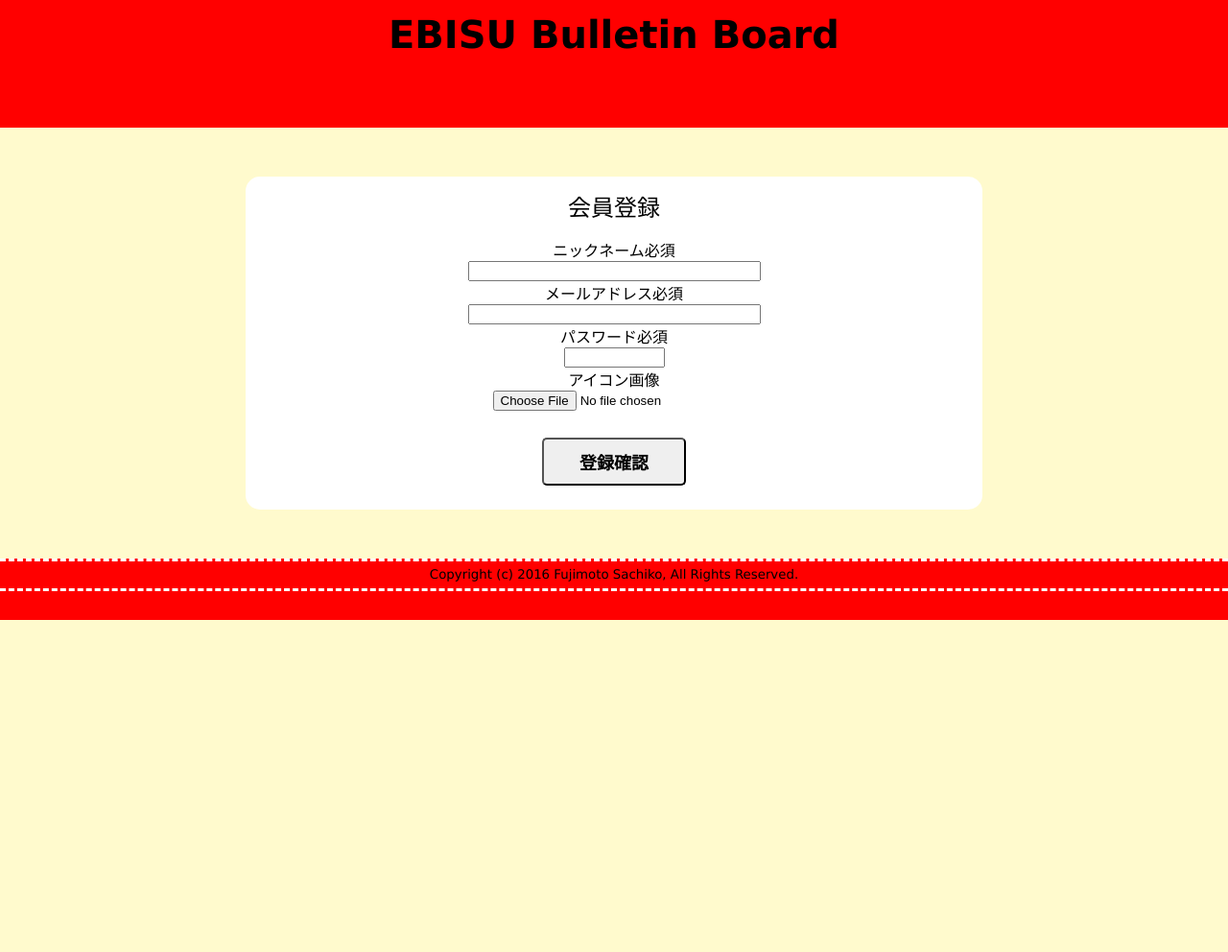
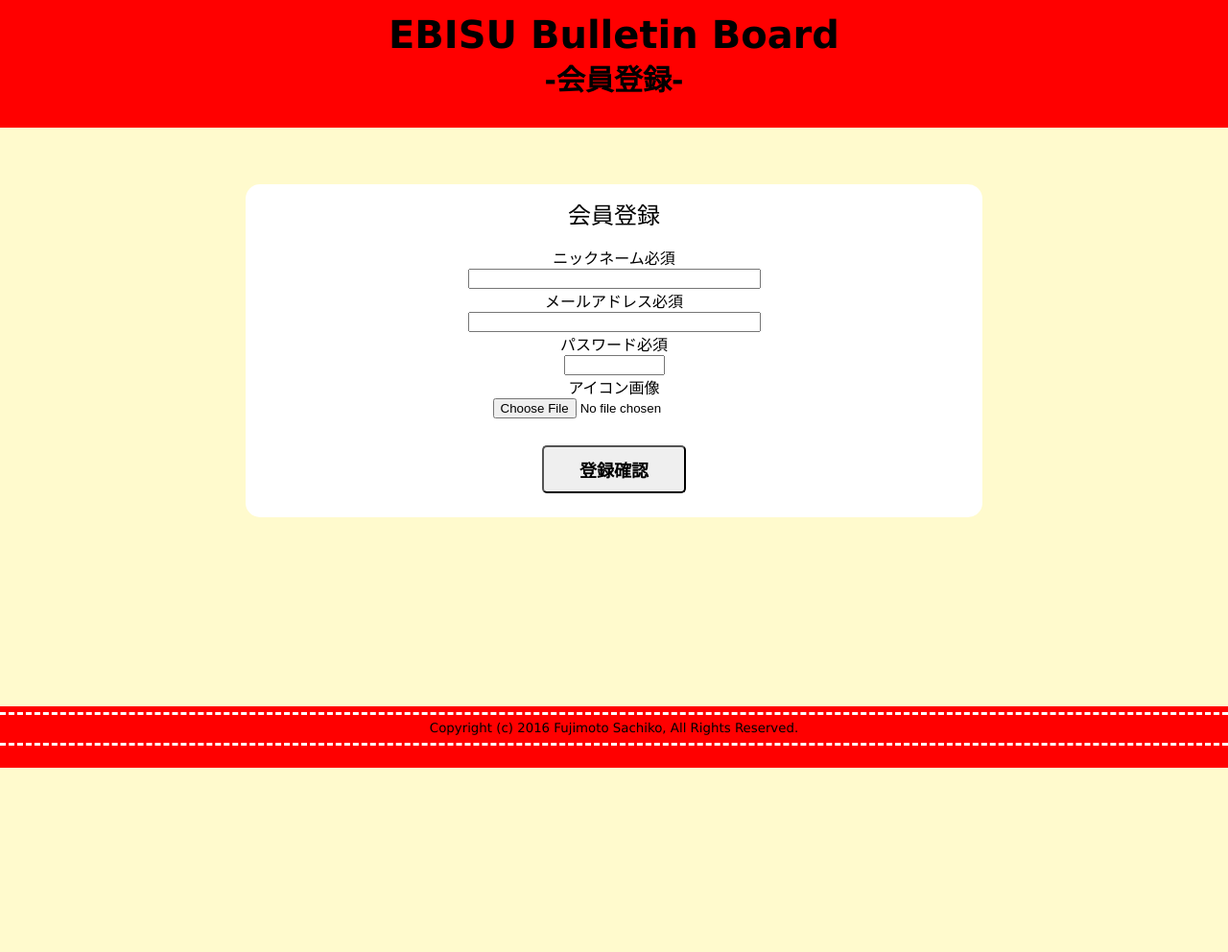
Before and after one commit to omochi0628/bulletin_board, a PHP site: page /join/index.php in a window 1280 px wide. Shown: the whole page at 96% size. Before the commit the page ends 646 px from the top, so only its background shows below. Run offline with PHP 8.4, Linux system fonts and the light colour scheme.

Commit message:
会員登録画面のcssを修正

```diff
--- a/css/index.css
+++ b/css/index.css
@@ -1,10 +1,16 @@
 @charset "utf-8";
-html, body {
+html{
     margin: 0;
     padding: 0;
     height: 100%;
-    width: 100;
-    background-color: #fffacd;
+    width: 100%;
+}
+body{
+  margin: 0;
+  padding: 0;
+  height: 100%;
+  width: 100%;
+  background-color: #fffacd;
 }
 
 
@@ -28,8 +34,12 @@ h1, h2, h3, h4, h5, h6, p, small {
 /*---#header-------------------------------------------------------*/
 
 header {
+    position: fixed;
+    top: 0px;
+    left: 0px;
     padding-top: 1%;
     height: 15%;
+    width: 100%;
     text-align: center;
     background-color: #ff0000;
 }
@@ -48,7 +58,9 @@ header p {
 /*---#main-------------------------------------------------------*/
 
 main {
-    margin: 4% 20%;
+    margin-top: 15%;
+    margin-left: 20%;
+    margin-right: 20%;
     padding: 1%;
     text-align: center;
     background-color: white;
@@ -62,7 +74,6 @@ main dd {
 }
 
 main p.error {
-    /*    visibility: hidden;*/
     margin: 0.5% auto;
     font-size: 15px;
     text-align: center;
@@ -100,6 +111,7 @@ main img {
 /*---footer-------------------------------------------------------*/
 
 footer {
+    position: fixed;
     bottom: 0;
     height: 8%;
     width: 100%;
--- a/join/index.php
+++ b/join/index.php
@@ -72,6 +72,7 @@
         <!--header-->
         <header>
             <h1>EBISU Bulletin Board</h1>
+            <p>-会員登録-</p>
         </header>
 
         <!--main-->
```
